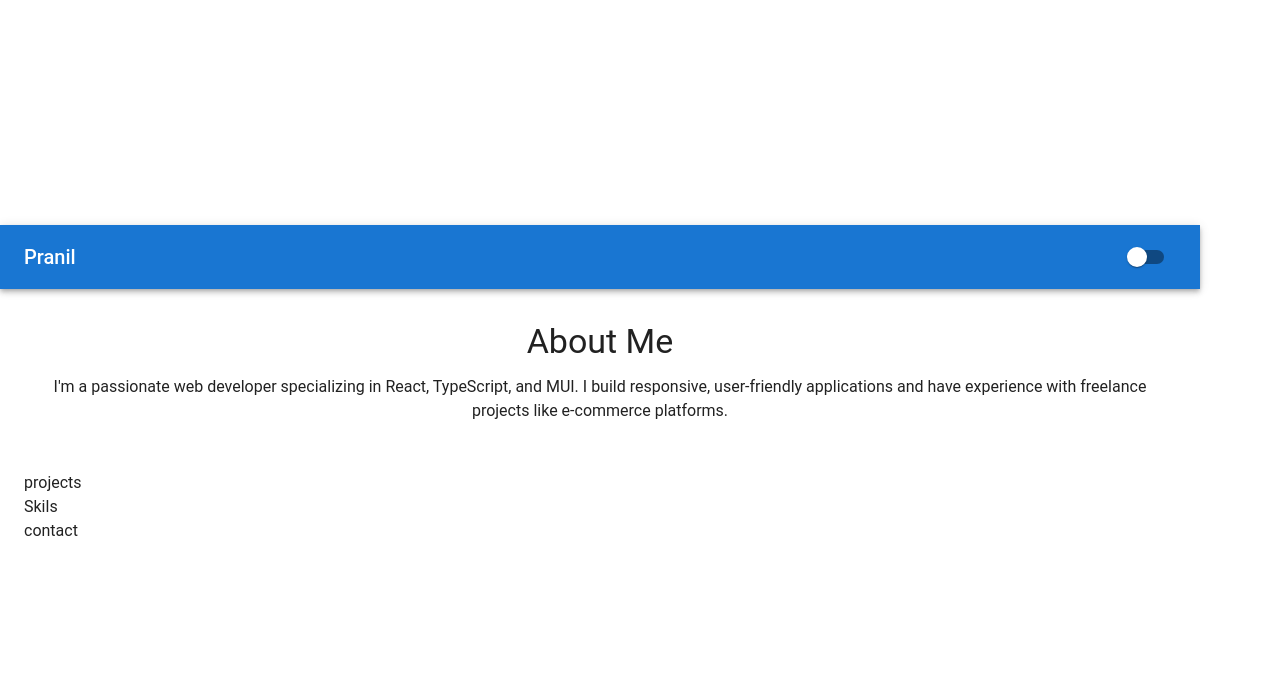
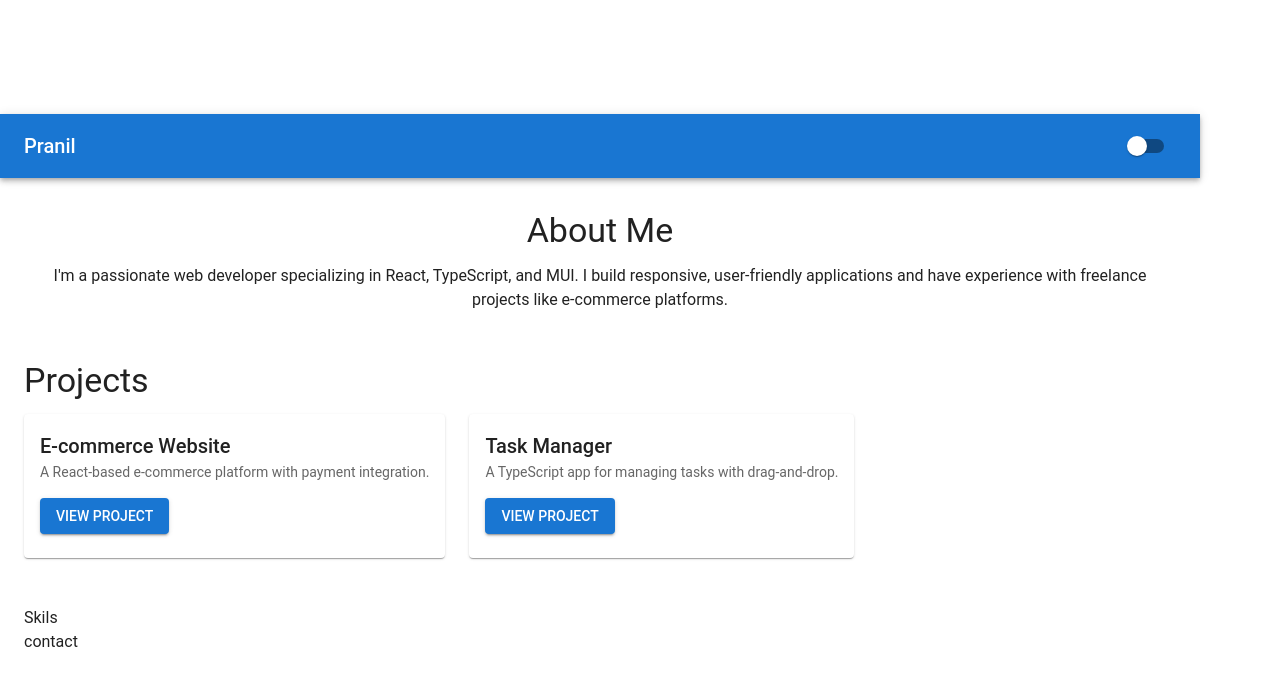
Before and after one commit to pranilveer/PranilPortfolio, a React (Vite) app: page / in a window 1280 px wide. Shown: the top 686 px of the page. Built offline with nearby package versions, Linux system fonts and the light colour scheme; some icons are missing.

Commit message:
Projects Section Added

```diff
--- a/src/components/projects-section.tsx
+++ b/src/components/projects-section.tsx
@@ -1,10 +1,42 @@
+import { Box, Typography, Grid, Card, CardContent, Button } from '@mui/material';
+import type { Project } from '../types/project.ts';
 
-const ProjectSection = () => {
-  return (
-    <div>
-      projects
-    </div>
-  )
-}
+const projects: Project[] = [
+  {
+    title: 'E-commerce Website',
+    description: 'A React-based e-commerce platform with payment integration.',
+    link: '#',
+  },
+  {
+    title: 'Task Manager',
+    description: 'A TypeScript app for managing tasks with drag-and-drop.',
+    link: '#',
+  },
+];
 
-export default ProjectSection
+const ProjectsSection: React.FC = () => (
+  <Box sx={{ mb: 6 }}>
+    <Typography variant="h4" gutterBottom>
+      Projects
+    </Typography>
+    <Grid container spacing={3}>
+      {projects.map((project, index) => (
+        <Grid item xs={12} sm={6} key={index}>
+          <Card>
+            <CardContent>
+              <Typography variant="h6">{project.title}</Typography>
+              <Typography variant="body2" color="text.secondary">
+                {project.description}
+              </Typography>
+              <Button variant="contained" href={project.link} target="_blank" sx={{ mt: 2 }}>
+                View Project
+              </Button>
+            </CardContent>
+          </Card>
+        </Grid>
+      ))}
+    </Grid>
+  </Box>
+);
+
+export default ProjectsSection;
--- /dev/null
+++ b/src/types/project.ts
@@ -0,0 +1,5 @@
+export interface Project {
+  title: string;
+  description: string;
+  link: string;
+}
```
